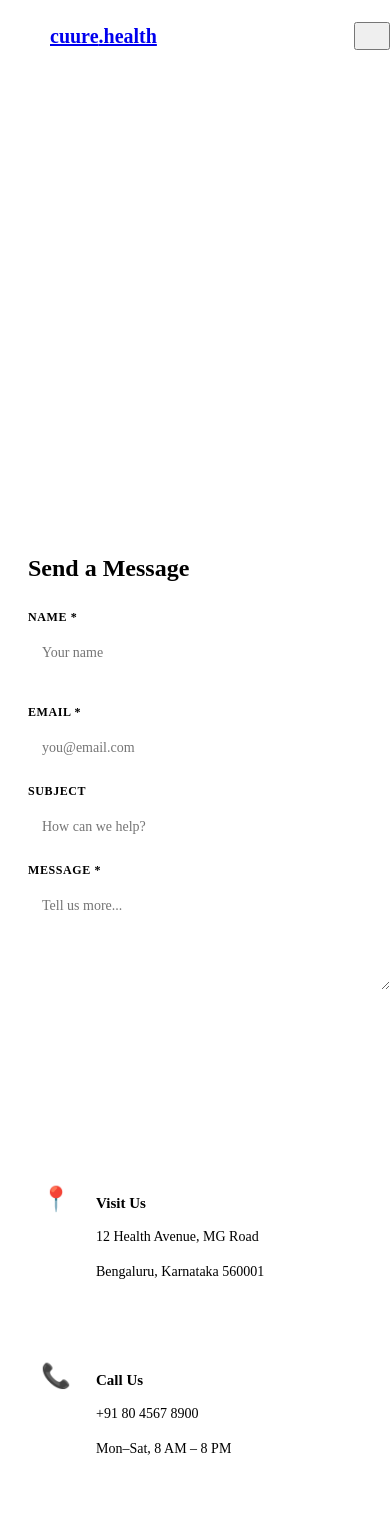
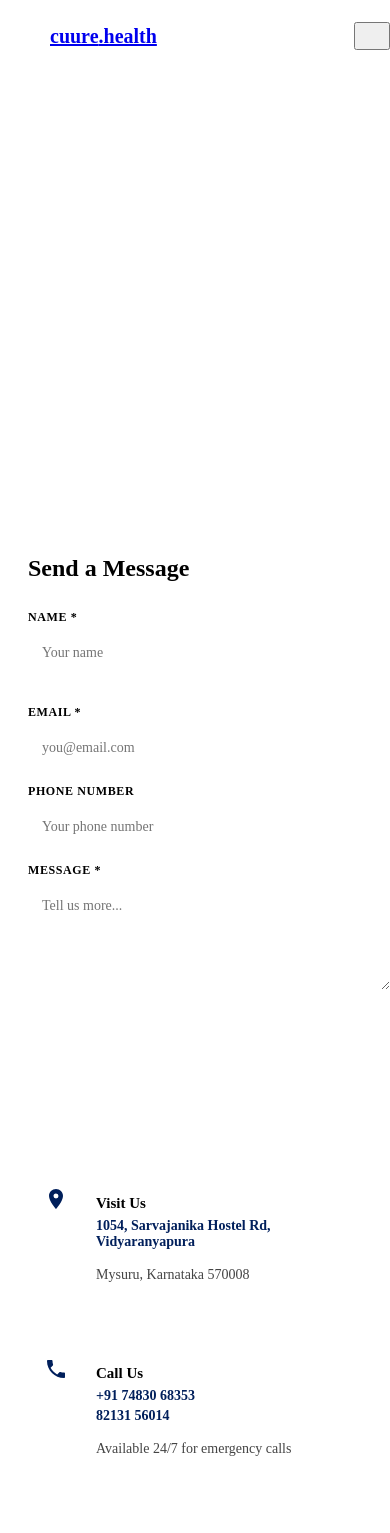
Before and after one commit to Sushmithagowda06/newwebsite, a React (Vite) app: page /contact in a window 390 px wide. Shown: the top 1533 px of the page. Built offline with nearby package versions, Linux system fonts and the light colour scheme; the HTML template or start-up script is replaced by a standard one.

Commit message:
fix: make phone and email clickable in Contact page

```diff
--- a/src/pages/Contact/Contact.jsx
+++ b/src/pages/Contact/Contact.jsx
@@ -1,8 +1,61 @@
 import { useState } from 'react'
 import styles from './Contact.module.css'
+import { MdLocationOn, MdPhone, MdEmail, MdAccessTime } from 'react-icons/md'
 
 export default function Contact() {
   const [sent, setSent] = useState(false)
+
+  const contactInfo = [
+    {
+      icon: <MdLocationOn size={24} color="#001f5b" />,
+      title: 'Visit Us',
+      lines: [
+        { text: '1054, Sarvajanika Hostel Rd, Vidyaranyapura', href: 'https://maps.google.com/?q=1054+Sarvajanika+Hostel+Rd+Vidyaranyapura+Mysuru' },
+        { text: 'Mysuru, Karnataka 570008', href: null },
+      ]
+    },
+    {
+      icon: <MdPhone size={24} color="#001f5b" />,
+      title: 'Call Us',
+      lines: [
+        { text: '+91 74830 68353', href: 'tel:+917483068353' },
+        { text: ' 82131 56014', href: 'tel:8213156014' },
+        { text: 'Available 24/7 for emergency calls', href: null },
+      ]
+    },
+    {
+      icon: <MdEmail size={24} color="#001f5b" />,
+      title: 'Email Us',
+      lines: [
+        { text: 'enquire@cuure.health', href: 'mailto:enquire@cuure.health' },
+        { text: 'Response within 2 hours', href: null },
+      ]
+    },
+    {
+      icon: <MdAccessTime size={24} color="#001f5b" />,
+      title: 'Working Hours',
+      lines: [
+        { text: 'Weekdays: 8 AM – 8 PM', href: null },
+        { text: 'Weekends: 9 AM – 5 PM', href: null },
+      ]
+    },
+  ]
+
+  const linkStyle = {
+    display: 'block',
+    color: '#001f5b',
+    fontWeight: '600',
+    textDecoration: 'none',
+    fontSize: '14px',
+    marginBottom: '4px',
+    cursor: 'pointer'
+  }
+
+  const paraStyle = {
+    fontSize: '14px',
+    marginBottom: '4px',
+    color: '#444'
+  }
 
   return (
     <main style={{ paddingTop: '80px' }}>
@@ -16,6 +69,7 @@ export default function Contact() {
 
       <div className="container">
         <div className={styles.layout}>
+
           <div className={styles.formSection}>
             {sent ? (
               <div className={styles.success}>
@@ -25,7 +79,10 @@ export default function Contact() {
                 <button onClick={() => setSent(false)}>Send Another</button>
               </div>
             ) : (
-              <form className={styles.form} onSubmit={e => { e.preventDefault(); setSent(true) }}>
+              <form
+                className={styles.form}
+                onSubmit={e => { e.preventDefault(); setSent(true) }}
+              >
                 <h2>Send a Message</h2>
                 <div className={styles.row}>
                   <div className={styles.field}>
@@ -38,34 +95,45 @@ export default function Contact() {
                   </div>
                 </div>
                 <div className={styles.field}>
-                  <label>Subject</label>
-                  <input placeholder="How can we help?" />
+                  <label>Phone Number</label>
+                  <input type="tel" placeholder="Your phone number" />
                 </div>
                 <div className={styles.field}>
                   <label>Message *</label>
                   <textarea required rows={5} placeholder="Tell us more..." />
                 </div>
-                <button type="submit" className={styles.btnSend}>Send Message →</button>
+                <button type="submit" className={styles.btnSend}>
+                  Send Message →
+                </button>
               </form>
             )}
           </div>
 
           <div className={styles.contacts}>
-            {[
-              { icon: '📍', title: 'Visit Us', lines: ['12 Health Avenue, MG Road', 'Bengaluru, Karnataka 560001'] },
-              { icon: '📞', title: 'Call Us', lines: ['+91 80 4567 8900', 'Mon–Sat, 8 AM – 8 PM'] },
-              { icon: '✉️', title: 'Email Us', lines: ['hello@cuure.health', 'support@cuure.health'] },
-              { icon: '⏰', title: 'Working Hours', lines: ['Weekdays: 8 AM – 8 PM', 'Weekends: 9 AM – 5 PM'] },
-            ].map((c, i) => (
+            {contactInfo.map((c, i) => (
               <div key={i} className={styles.contactCard}>
                 <div className={styles.contactIcon}>{c.icon}</div>
                 <div>
                   <h4>{c.title}</h4>
-                  {c.lines.map((l, j) => <p key={j}>{l}</p>)}
+                  {c.lines.map((line, j) => {
+                    if (line.href) {
+                      return (
+                        <a key={j} href={line.href} style={linkStyle}>
+                          {line.text}
+                        </a>
+                      )
+                    }
+                    return (
+                      <p key={j} style={paraStyle}>
+                        {line.text}
+                      </p>
+                    )
+                  })}
                 </div>
               </div>
             ))}
           </div>
+
         </div>
       </div>
     </main>
```
